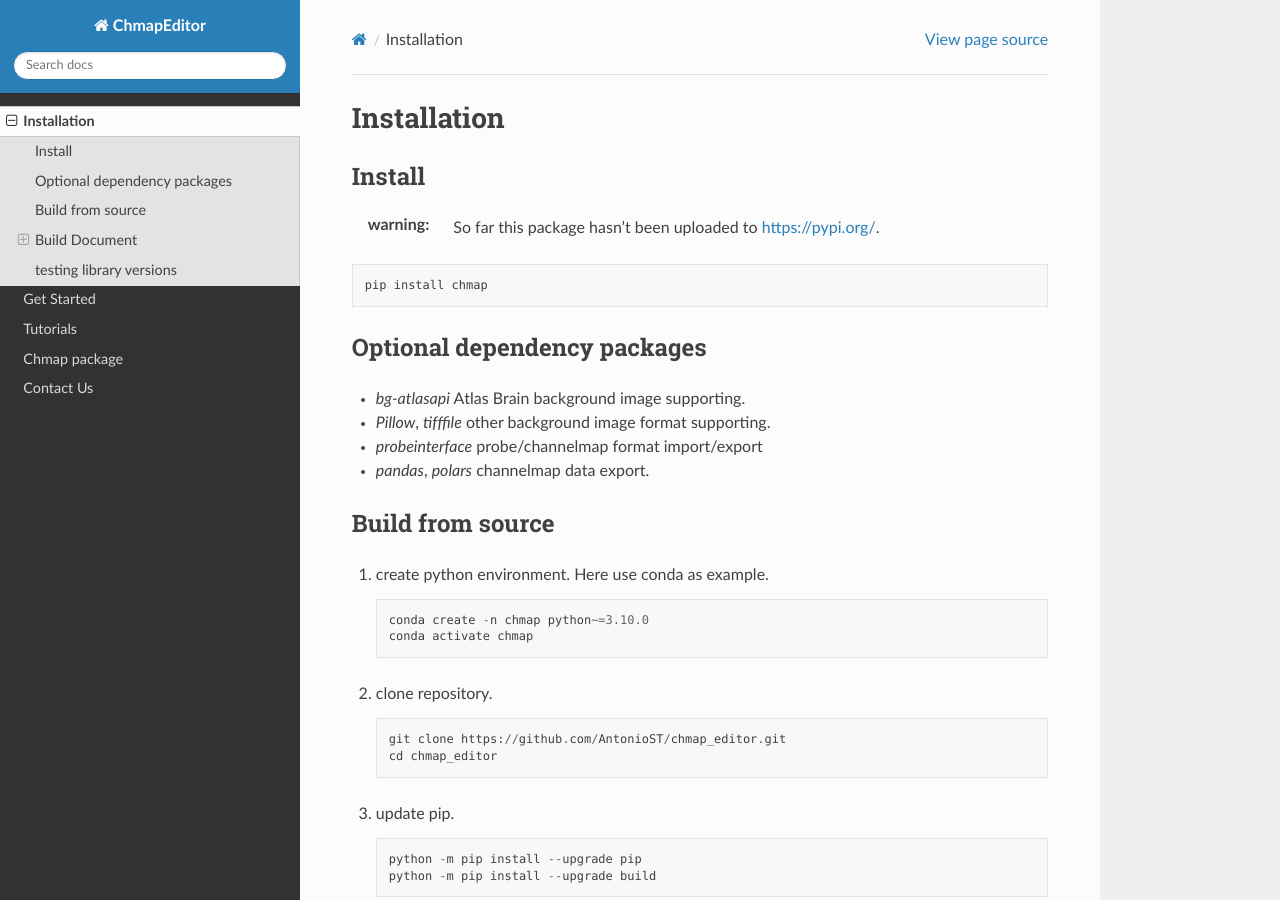
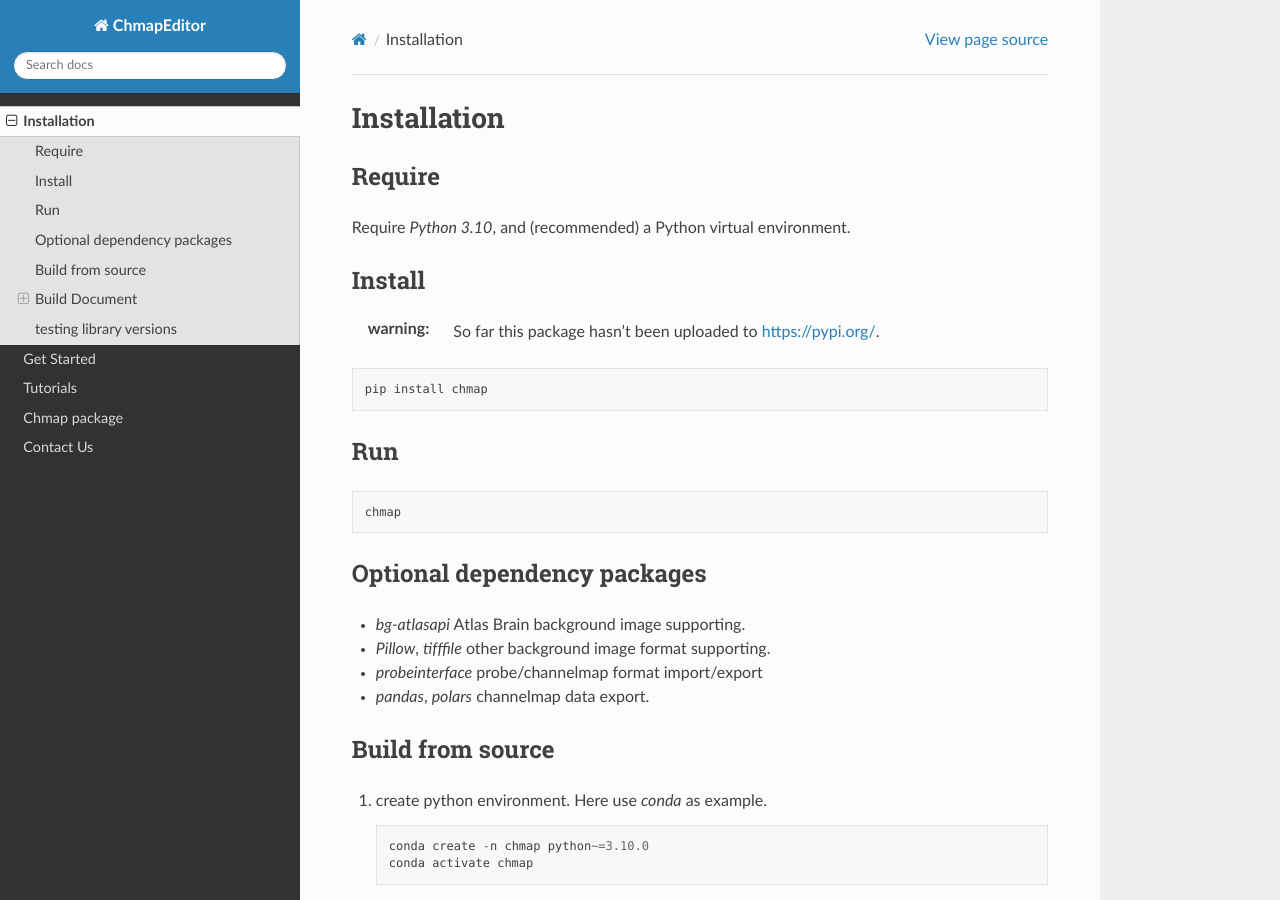
Before and after one commit to AntonioST/NeuroCarto, a Sphinx documentation site: the page built from doc/source/install.rst, in a window 1280 px wide and 900 px high. Built offline with Sphinx 7.4.7 and the Read the Docs theme 2.0.0, drawn with Linux system fonts in a browser that asks for light colours.

```diff
--- a/doc/source/install.rst
+++ b/doc/source/install.rst
@@ -1,5 +1,10 @@
 Installation
 ============
+
+Require
+-------
+
+Require `Python 3.10`, and (recommended) a Python virtual environment.
 
 Install
 -------
@@ -10,6 +15,13 @@ Install
 ::
 
     pip install chmap
+
+Run
+---
+
+::
+
+    chmap
 
 Optional dependency packages
 ----------------------------
@@ -22,7 +34,7 @@ Optional dependency packages
 Build from source
 -----------------
 
-1. create python environment. Here use conda as example. ::
+1. create python environment. Here use `conda` as example. ::
 
     conda create -n chmap python~=3.10.0
     conda activate chmap
```
Also changed, not shown: README.md (+1 -1 lines), pyproject.toml (+10 -4 lines).
